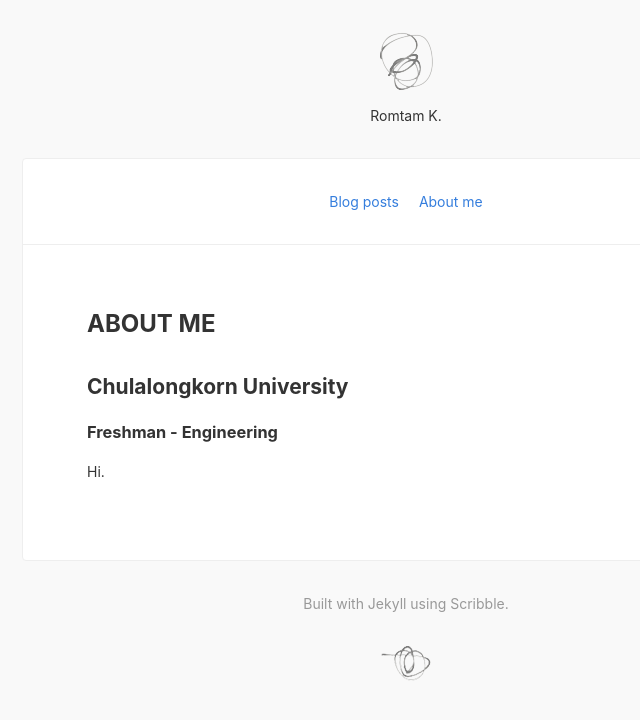
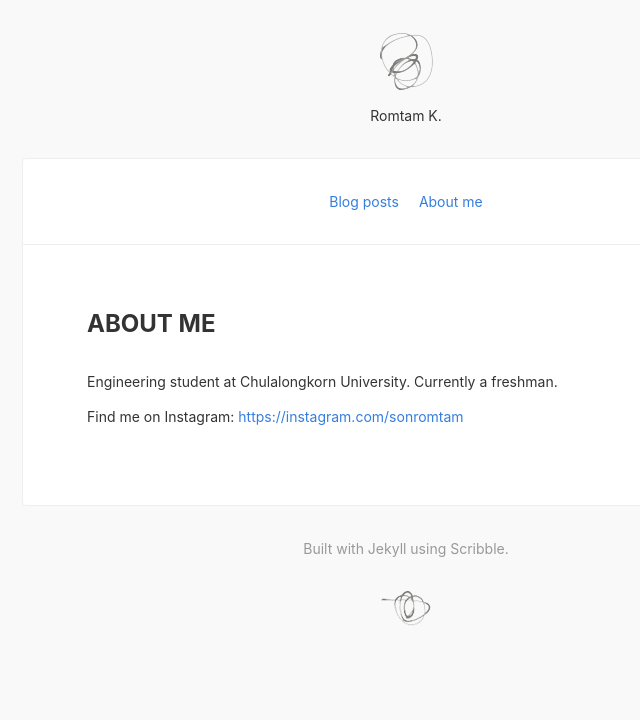
Before and after one commit to Romtam/romtam.github.io, a Jekyll site: the page built from about.md, in a window 1280 px wide. Shown: the top 720 px of the page, without its empty margins (234-874 px from the left). Built offline with Jekyll 4.4.1, drawn with Linux system fonts in a browser that asks for light colours; nearby versions of some CDN libraries.

Commit message:
Update about page

```diff
--- a/about.md
+++ b/about.md
@@ -2,7 +2,6 @@
 title: About me
 ---
 
-## Chulalongkorn University
-### Freshman - Engineering
+Engineering student at Chulalongkorn University. Currently a freshman.
 
-Hi.
+Find me on Instagram: [https://instagram.com/sonromtam](@sonromtam)
```
